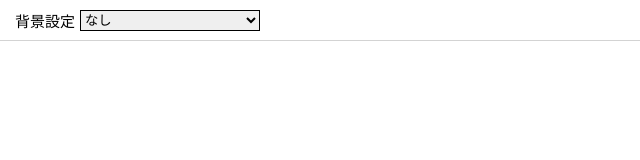
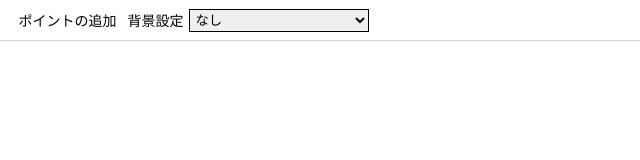
Before and after one commit to yuyu-github/Crall-NewMaps, a website: page index.html in a window 1280 px wide. Shown: the whole page, without its empty margins (0-640 px from the left). Drawn offline with Linux system fonts and the light colour scheme.

Commit message:
イベントの追加方法を変更

```diff
--- a/index.html
+++ b/index.html
@@ -10,6 +10,7 @@
 <body>
     <div id="menu">
         <div id="edit-setting">
+            <button id="add-point">ポイントの追加</button>
             <div id="background-setting">
                 <p>背景設定</p>
                 <select>
@@ -28,9 +29,7 @@
     <div id="display-area"></div>
     <div id="map-area">
         <div id="background"></div>
-        <div id="map">
-            <svg id="map-svg"></svg>
-        </div>
+        <svg id="map"></svg>
     </div>
 
     <script src="main.js" type="module"></script>
--- a/js/background.js
+++ b/js/background.js
@@ -70,6 +70,4 @@ export function setBackground(name) {
     }
 }
 
-export function setEvents() {
-    document.querySelector('#background-setting > select').addEventListener('change', e => background(e.currentTarget.value));
-}
+document.querySelector('#background-setting > select').addEventListener('change', e => background(e.currentTarget.value));
--- a/main.js
+++ b/main.js
@@ -1,3 +1,2 @@
-import { setEvents } from './js/background.js';
-
-setEvents();
+import { setEvents as setBackgroundEvents } from './js/background.js';
+import { setEvents as setObjectEvents } from './js/object.js';
--- a/style.css
+++ b/style.css
@@ -14,20 +14,46 @@ body {
     border-bottom: 1px lightgray solid;
 }
 
-#menu div {
-    display: flex;
+#menu > div:first-child {
+    margin: 0;
+    margin-right: 10px;
+}
+
+#menu > div:not(:first-child):not(:last-child) {
     margin: 0 10px;
 }
 
-#menu div > * {
-    margin: 10px 2.5px;
+#menu > div:last-child {
+    margin: 0;
+    margin-left: 10px;
+}
+
+#menu div {
+    display: flex;
+    align-items: center;
+}
+
+#menu *:not(div) {
+    margin: 0 2.5px;
 }
 
 #menu p {
-    font-size: 15px;
+    font-size: 14px;
+}
+
+#menu button {
+    background-color: white;
+    border: none;
+    font-size: 14px;
+    padding: 3px 6px;
+}
+
+#menu button:hover {
+    background-color: #f0f0f0;
 }
 
 #menu select {
+    padding: 2px;
     border: 1px solid black;
 }
 
@@ -43,11 +69,19 @@ body {
 }
 
 #background {
+    position: absolute;
     width: 100%;
     height: 100%;
 }
 
 #background-leaflet {
+    position: absolute;
     width: 100%;
     height: 100%;
 }
+
+#map {
+    position: absolute;
+    width: 100%;
+    height: 100%;
+}
```
